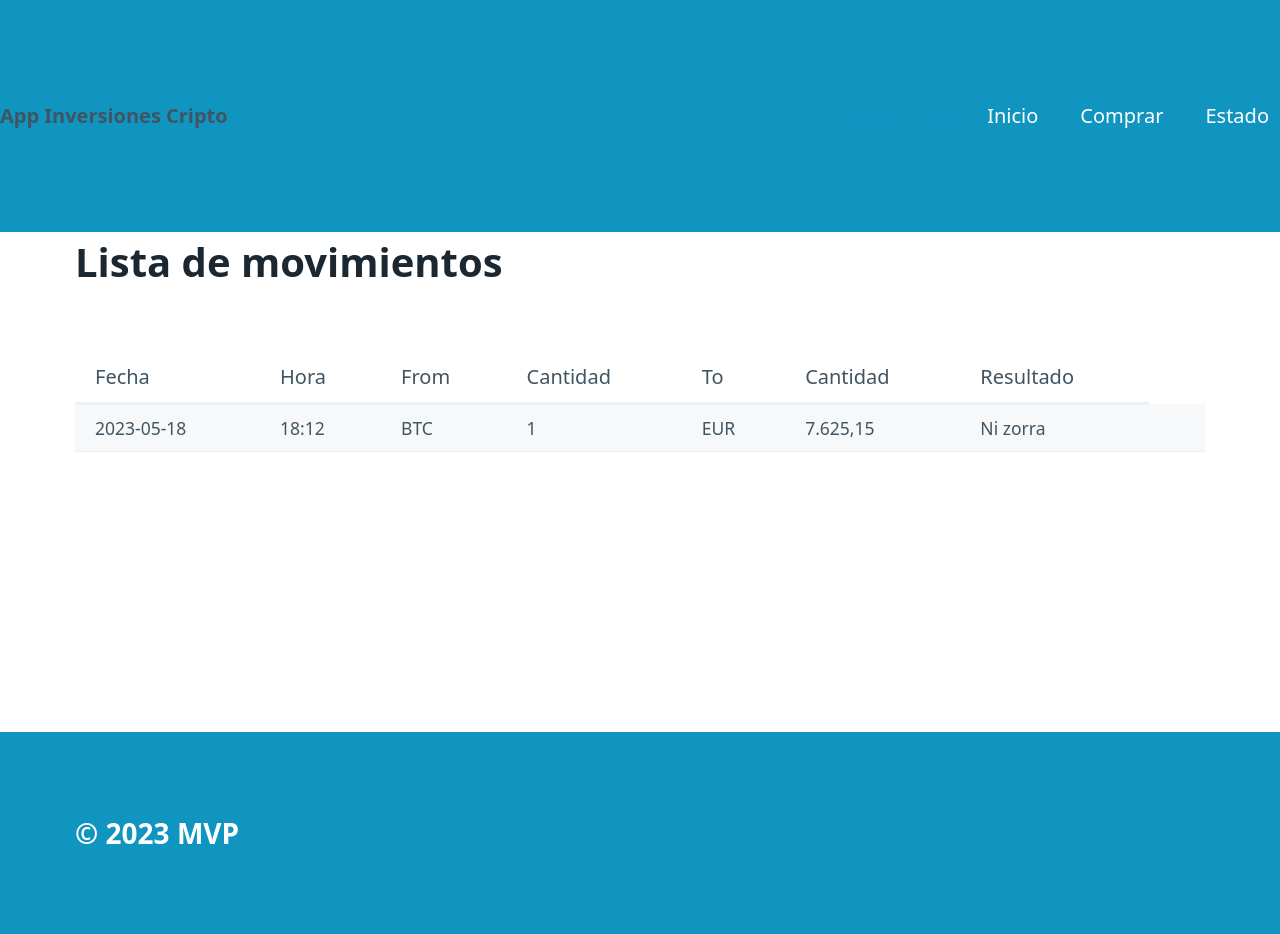
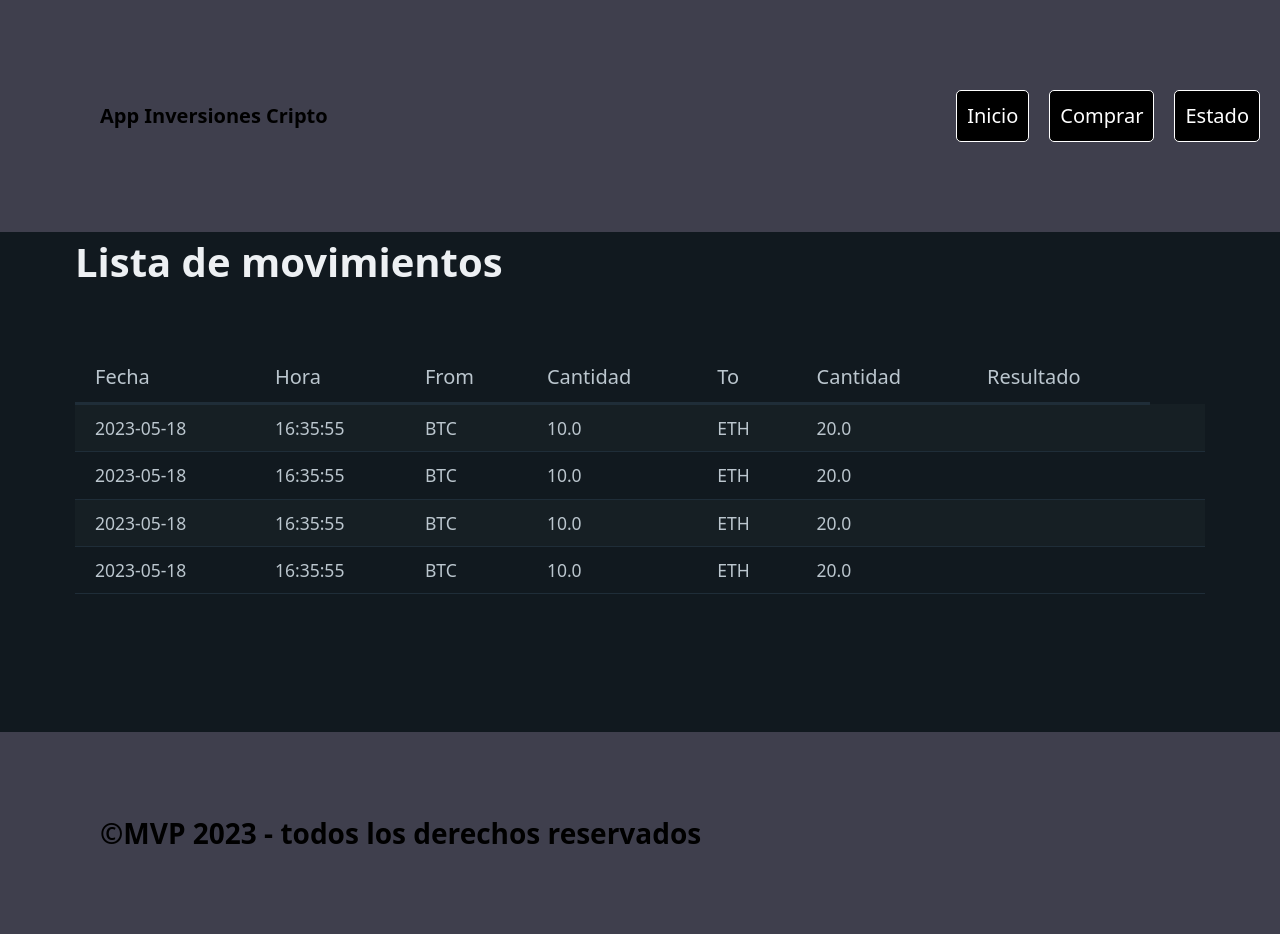
Before and after one commit to MAXAKAMVP/flask_classic, a Flask app: page / in a window 1280 px wide; the page is wider, and only the part inside the window is pictured. Run offline with Flask 3, Linux system fonts and the light colour scheme.

Commit message:
avances HTML

```diff
--- a/app/routes.py
+++ b/app/routes.py
@@ -3,14 +3,24 @@
 
 @app.route("/")
 def index():
-    return render_template("index.html")
+
+    datos_movimiento = [
+        {'date':'2023-05-18', 'time':'16:35:55', 'coin_from':'BTC', 'amount_from':'10.0', 'coin_to':'ETH', 'amount_to':'20.0'},
+        {'date':'2023-05-18', 'time':'16:35:55', 'coin_from':'BTC', 'amount_from':'10.0', 'coin_to':'ETH', 'amount_to':'20.0'},
+        {'date':'2023-05-18', 'time':'16:35:55', 'coin_from':'BTC', 'amount_from':'10.0', 'coin_to':'ETH', 'amount_to':'20.0'},
+        {'date':'2023-05-18', 'time':'16:35:55', 'coin_from':'BTC', 'amount_from':'10.0', 'coin_to':'ETH', 'amount_to':'20.0'},
+    ]
+
+    return render_template("index.html", data = datos_movimiento)
 
 @app.route("/purchase")
 def purchase():
-    pass
-    #return render_template("purchase.html")
+
+    coins = [
+        "Seleccione una moneda…", "EUR", "BTC", "ETH", "USDT", "BNB", "XRP", "ADA", "SOL", "DOT", "MATIC"
+    ]
+    return render_template("purchase.html", monedas = coins,)
 
 @app.route("/status")
 def status():
-    pass
-    #return render_template("status.html")
+    return render_template("status.html")
--- a/app/static/styles.css
+++ b/app/static/styles.css
@@ -1,6 +1,6 @@
 header, footer{
-    background-color: var(--primary);
-    color: var(--primary-inverse);
+    background-color: rgb(63, 63, 77);
+    color: black;
     font-size: 1.4em;
     font-weight: bold;
 }
@@ -10,3 +10,20 @@
     grid-template-rows: auto 500px 1fr auto;
     margin: 0;
 }
+.boton{
+    background-color: black;
+    border-color: white;
+    color: white;
+    position: relative;
+    right: 20px;
+}
+.boton:hover{
+    border-color: grey;
+    color: grey;
+
+}
+.name-registered{
+    color: black;
+    position: relative;
+    left: 100px;
+}
--- a/app/templates/base.html
+++ b/app/templates/base.html
@@ -1,5 +1,5 @@
 <!DOCTYPE html>
-<html lang="en">
+<html lang="en" data-theme="dark">
 <head>
     <meta charset="UTF-8">
     <meta http-equiv="X-UA-Compatible" content="IE=edge">
@@ -13,14 +13,13 @@
         <div>
             <nav>
                 <ul>
-                  <li><strong>App Inversiones Cripto</strong></li>
+                    <li class="name-registered"><strong>App Inversiones Cripto</strong></li>
                 </ul>
                 <ul>
-                  <li><a href="#">Link</a></li>
-                  <li><a href="#">Link</a></li>
-                  <li><a href="#" role="button">Inicio</a></li>
-                  <li><a href="#" role="button">Comprar</a></li>
-                  <li><a href="#" role="button">Estado</a></li>
+
+                  <li><a href="/" role="button" id="Inicio" class="boton">Inicio</a></li>
+                  <li><a href="/purchase" role="button" class="boton">Comprar</a></li>
+                  <li><a href="/status" role="button" class="boton">Estado</a></li>
                 </ul>
               </nav>
         </div>
@@ -30,8 +29,8 @@
         {% endblock %}
     </section>
     <footer>
-        <div class="container">
-            &copy; 2023 MVP
+        <div class="name-registered">
+            &copy;MVP 2023 - todos los derechos reservados
         </div>
     </footer>
 </body>
--- a/app/templates/index.html
+++ b/app/templates/index.html
@@ -1,30 +1,6 @@
-<!DOCTYPE html>
-<html lang="en">
-<head>
-    <meta charset="UTF-8">
-    <meta http-equiv="X-UA-Compatible" content="IE=edge">
-    <meta name="viewport" content="width=, initial-scale=1.0">
-    <title>Inversiones crypto</title>
-    <link rel="stylesheet" href="/static/pico.css">
-    <link rel="stylesheet" href="/static/styles.css">
-</head>
-<body>
-    <header>
-        <div>
-            <nav>
-                <ul>
-                  <li><strong>App Inversiones Cripto</strong></li>
-                </ul>
-                <ul>
-                  <li><a href="#">Link</a></li>
-                  <li><a href="#">Link</a></li>
-                  <li><a href="#" role="button">Inicio</a></li>
-                  <li><a href="#" role="button">Comprar</a></li>
-                  <li><a href="#" role="button">Estado</a></li>
-                </ul>
-              </nav>
-        </div>
-    </header>
+{% extends "base.html" %}
+
+{% block section %}
     <section class="container">
         <h1>Lista de movimientos</h1>
 
@@ -41,26 +17,22 @@
                 </tr>
             </thead>
             <tbody>
+                {% for movimiento in data %}
                 <tr>
-                    <td>2023-05-18</td>
-                    <td>18:12</td>
-                    <td>BTC</td>
-                    <td>1</td>
-                    <td>EUR</td>
-                    <td>7.625,15</td>
-                    <td>Ni zorra</td>
+                    <td>{{movimiento.date}}</td>
+                    <td>{{movimiento.time}}</td>
+                    <td>{{movimiento.coin_from}}</td>
+                    <td>{{movimiento.amount_from}}</td>
+                    <td>{{movimiento.coin_to}}</td>
+                    <td>{{movimiento.amount_to}}</td>
+                    <td></td>
                     <td>
 
                     </td>
                 </tr>
+                {% endfor %}
             </tbody>
         </table>
 
     </section>
-    <footer>
-        <div class="container">
-            &copy; 2023 MVP
-        </div>
-    </footer>
-</body>
-</html>
+{% endblock %}
```
Also changed, not shown: app/templates/purchase.html (+45 -0 lines), app/templates/status.html (+12 -0 lines).
